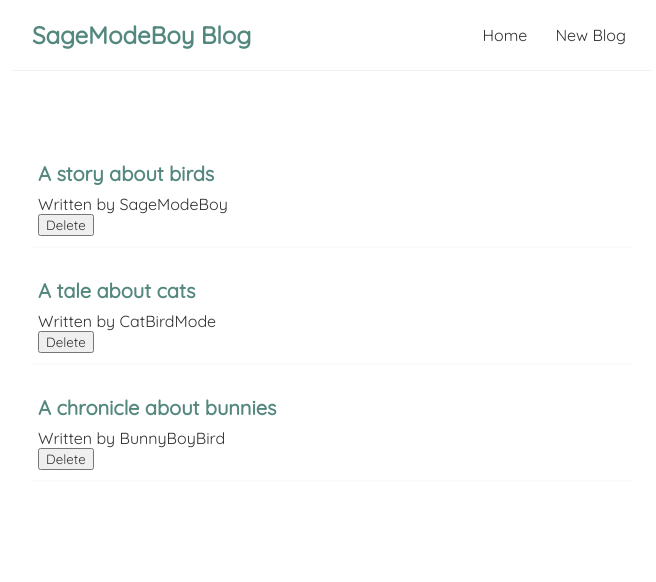
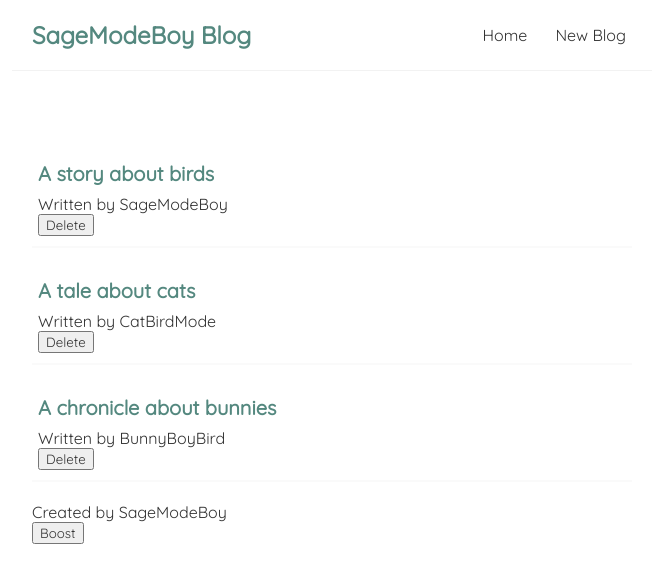
Before and after one commit to oussamabonnor1/react-blog, a React (Create React App) app: page / in a window 1280 px wide. Shown: the top 582 px of the page, without its empty margins (308-964 px from the left). Built offline with nearby package versions, Linux system fonts and the light colour scheme; the HTML template or start-up script is replaced by a standard one.

Commit message:
Use Effect

```diff
--- a/src/Home.js
+++ b/src/Home.js
@@ -1,4 +1,4 @@
-import { useState } from "react"
+import { useState, useEffect } from "react"
 import BlogList from "./BlogList";
 const Home = () => {
     const [blogs, setBlogs] = useState([
@@ -7,13 +7,20 @@ const Home = () => {
         { title: "A chronicle about bunnies", body: "lorem ipsum...", author: "BunnyBoyBird", id: 3 }
     ])
 
+    const [name, setName] = useState("SageModeBoy")
+
+    useEffect(() => {
+        console.log("Use Effect Ran ", name);
+    }, [name])
+
     const deleteBlog = (id) => {
-        setBlogs(blogs.filter((blog)=> blog.id !== id))
+        setBlogs(blogs.filter((blog) => blog.id !== id))
     }
 
     return (
         <div className="home">
-            <BlogList blogs={blogs} deleteBlog={deleteBlog}/>
+            <BlogList blogs={blogs} deleteBlog={deleteBlog} />
+            <footer><p>Created by {name}</p> <button onClick={() => setName("SageModeBeast")}>Boost</button></footer>
         </div>
     );
 }
```
